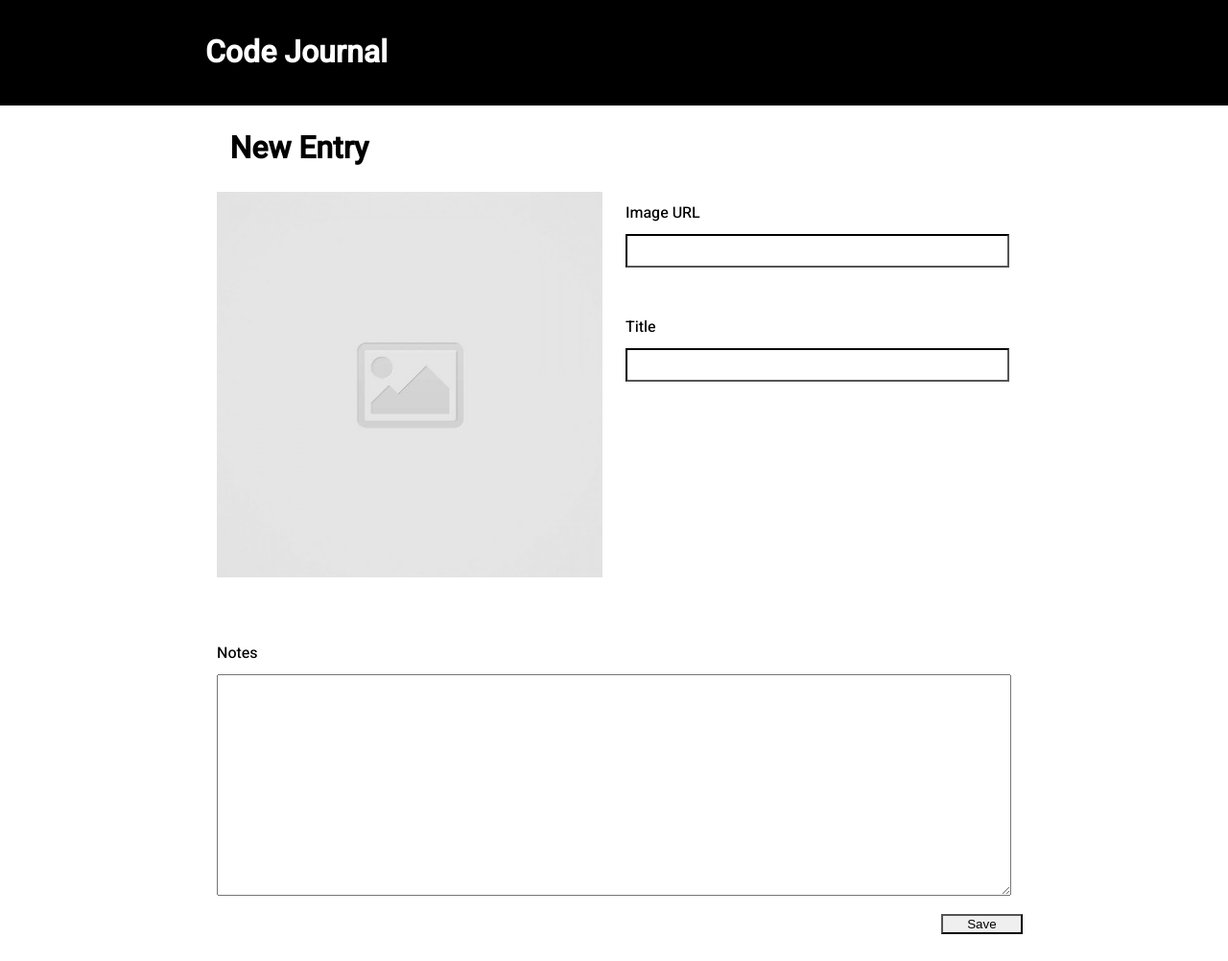
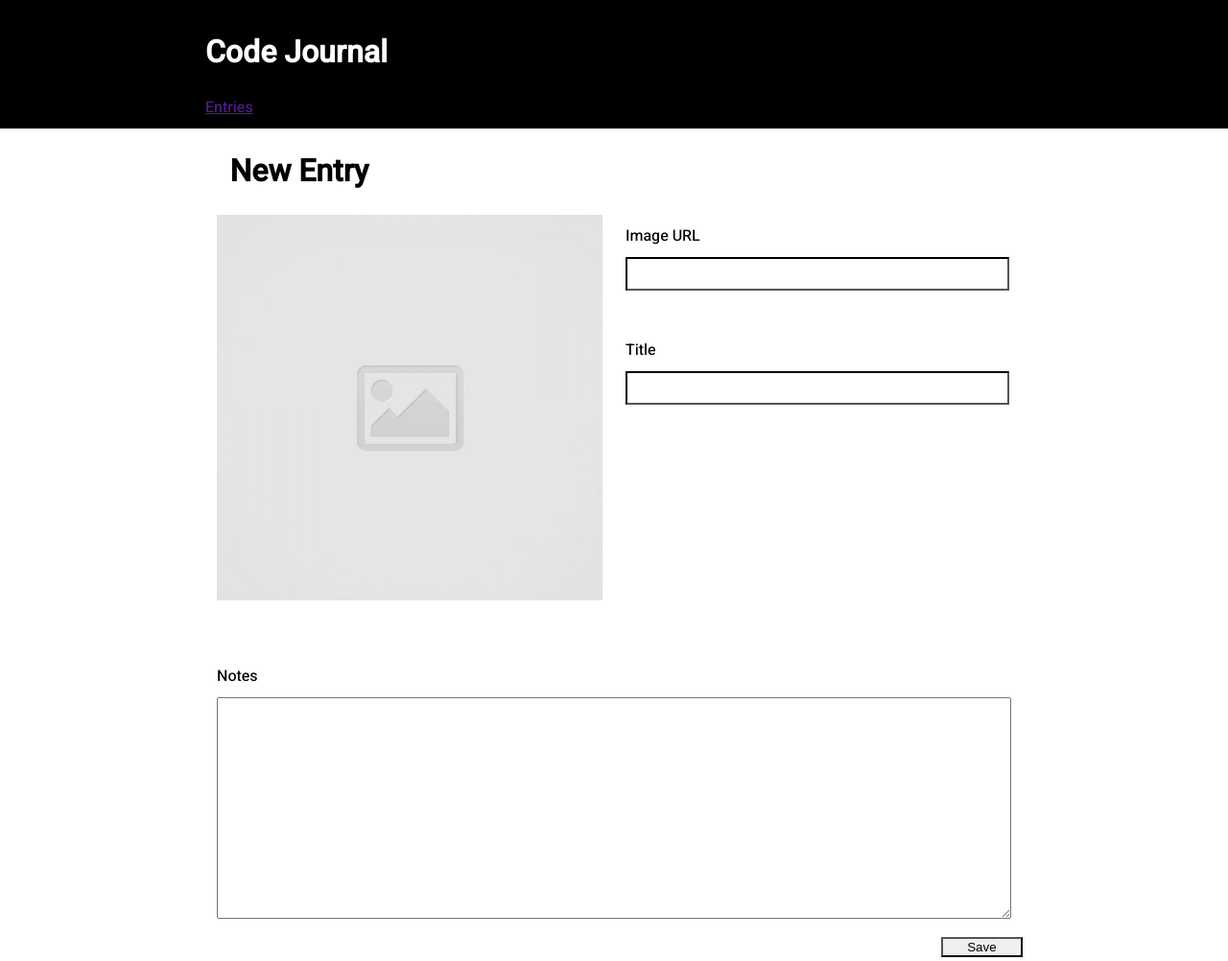
Before and after one commit to FrankBishop/code-journal, a website: page index.html in a window 1280 px wide. Shown: the whole page at 96% size. Drawn offline with Linux system fonts and the light colour scheme.

Commit message:
Add a navigation item to the navbar for Entries.

```diff
--- a/index.html
+++ b/index.html
@@ -20,6 +20,9 @@
   <header>
     <div class="container">
       <h1>Code Journal</h1>
+      <nav>
+        <a href="">Entries</a>
+      </nav>
     </div>
   </header>
   <main>
```
